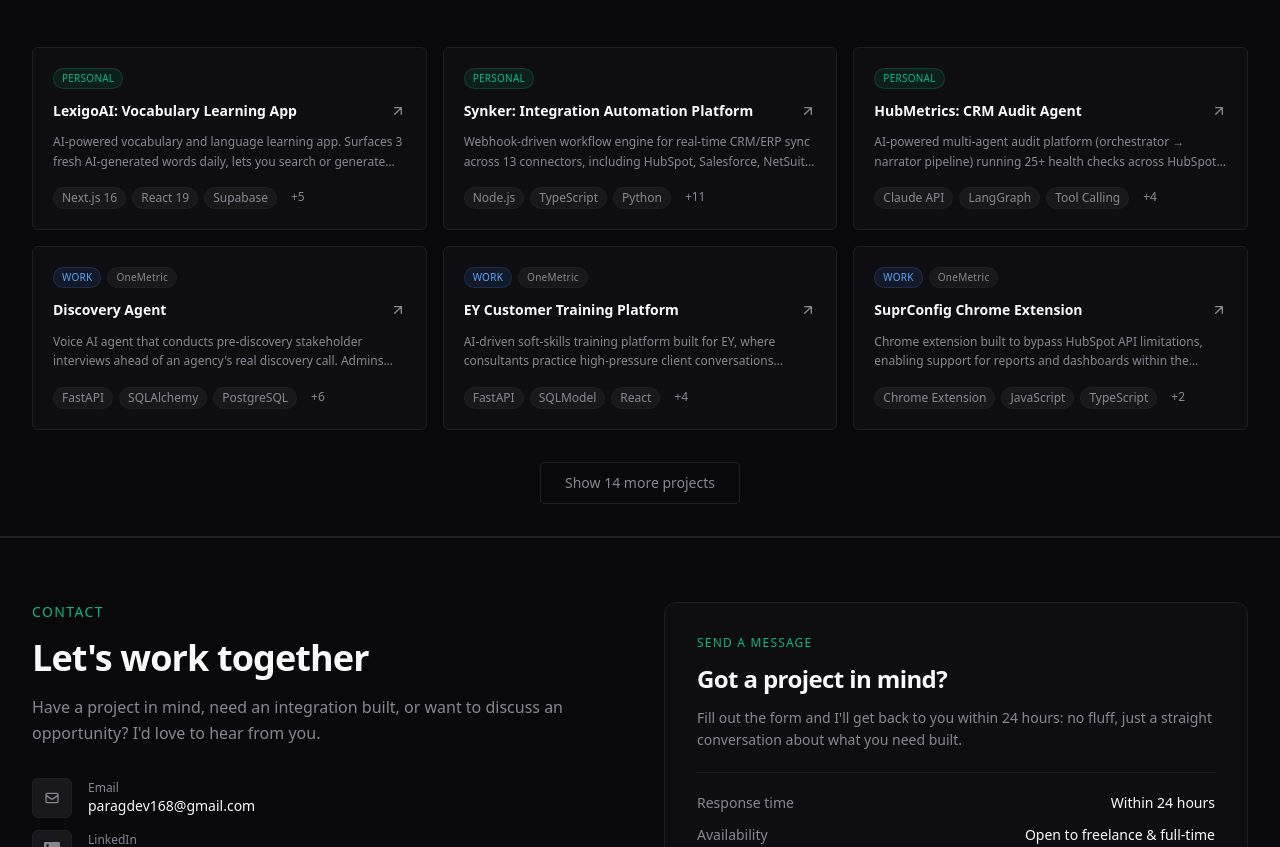
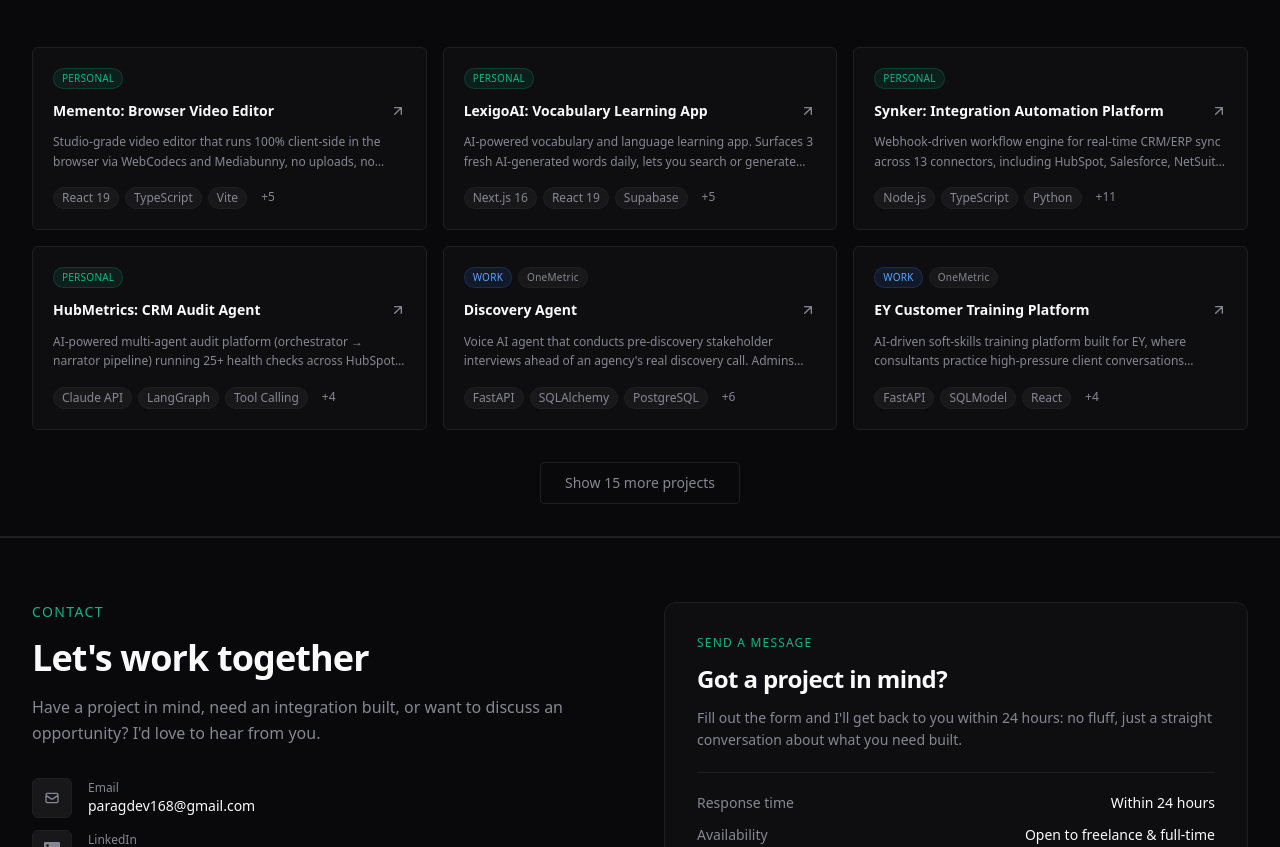
Before and after one commit to PragRajput/Portfolio, a React (Vite) app in the folder frontend/: page / in a window 1280 px wide. Shown: the part 3160-4007 px from the top of the page. Built offline with nearby package versions, Linux system fonts and the light colour scheme.

Commit message:
Add Memento video editor project

```diff
--- a/frontend/src/pages/Projects.tsx
+++ b/frontend/src/pages/Projects.tsx
@@ -3,6 +3,15 @@ import { motion, AnimatePresence } from 'framer-motion';
 import type { Project } from '@/types';
 
 const projects: Project[] = [
+  {
+    id: 'p20',
+    title: 'Memento: Browser Video Editor',
+    description: 'Studio-grade video editor that runs 100% client-side in the browser via WebCodecs and Mediabunny, no uploads, no server processing. Multi-track timeline (stacked video, audio, overlay, and text lanes) with frame-accurate trim/split, 13 cinematic transitions, keyframe animation, and 10 color-grading presets. Web Audio DSP effects (reverb, delay, bass/treble boost, bandpass, ring modulator) across multi-lane audio tracks, plus a multi-category overlay system (PiP, film grain, vignette, lower thirds) and live-draggable text titles. Hardware-accelerated MP4 export (H.264/HEVC/VP9/AV1) with IndexedDB-backed auto-save and full undo/redo history.',
+    image: '/placeholder-project.jpg',
+    technologies: ['React 19', 'TypeScript', 'Vite', 'WebCodecs', 'Mediabunny', 'Web Audio API', 'IndexedDB', 'Canvas API'],
+    demoUrl: 'https://pragrajput.github.io/Memento-Pro-Studio/',
+    personal: true,
+  },
   {
     id: '11',
     title: 'LexigoAI: Vocabulary Learning App',
```
